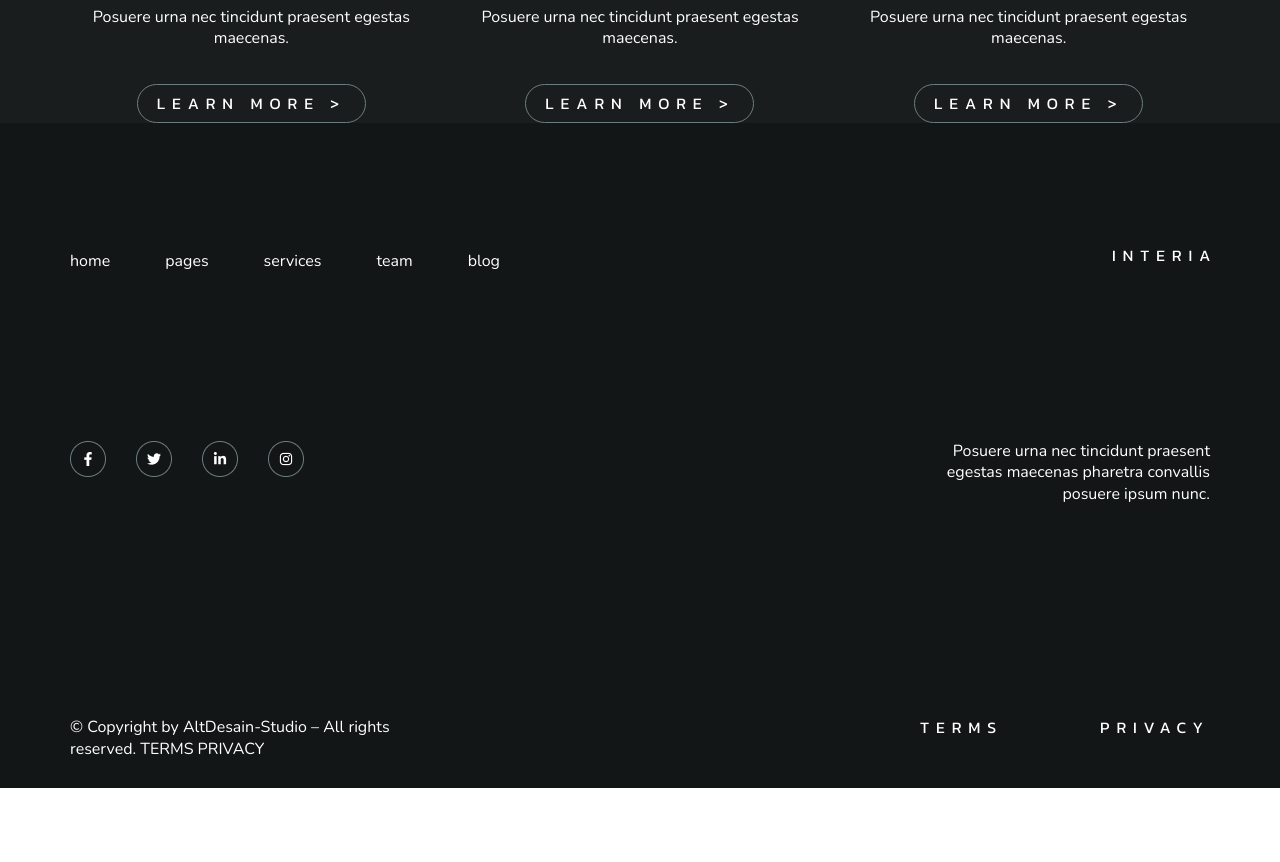
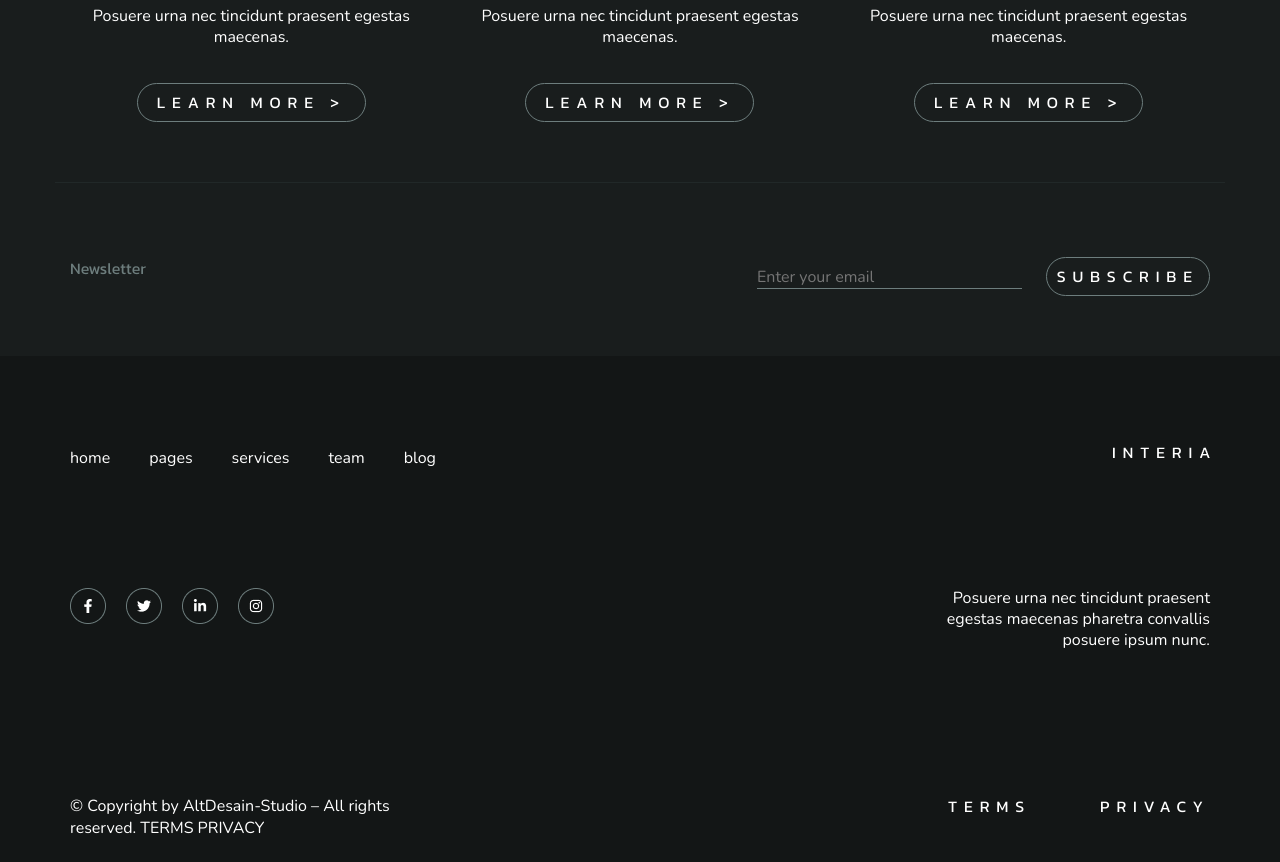
Before and after one commit to MarineKislova/Interia, a plain HTML site: page index.html in a window 1280 px wide. Shown: the part 3920-4782 px from the top of the page. Before the commit the page ends 4708 px from the top, so only its background shows below. Drawn offline with nearby package versions, Linux system fonts and the light colour scheme.

Commit message:
2024/12/16

```diff
--- a/index.html
+++ b/index.html
@@ -267,6 +267,18 @@
             </div>
           </div>
         </div>
+
+        <!-- section 9 -->
+        <div class="section-nine">
+          <div class="section-nine__container">
+            <h3>Newsletter</h3>
+            <form>
+              <input type="email" placeholder="Enter your email" required />
+              <button type="submit">SUBSCRIBE</button>
+            </form>
+          </div>
+        </div>
+
         <!-- footer -->
         <footer class="footer">
           <div class="footer__container">
--- a/scss/blocks/_footer.scss
+++ b/scss/blocks/_footer.scss
@@ -3,22 +3,25 @@
   &__container {
     display: flex;
     flex-direction: column;
+    @include adaptiv-value("padding-top", 127, 36, 0);
   }
 
   &__rowOne {
     display: flex;
     justify-content: space-between;
     background-color: #131616;
-    @include adaptiv-value("padding-top", 127, 0, 0);
-    @include adaptiv-value("padding-bottom", 70, 0, 0);
-    padding-top: 127px;
-    padding-bottom: 70px;
+    @include adaptiv-value("padding-bottom", 70, 36, 0);
+
+    @media (max-width: 768px) {
+      flex-direction: column-reverse;
+      align-items: center;
+    }
   }
 
   &__nav {
     ul {
       display: flex;
-      gap: 55px;
+      @include adaptiv-value("gap", 55, 15, 0);
     }
   }
 
@@ -27,17 +30,23 @@
 
   &__rowTwo {
     display: flex;
-    @include adaptiv-value("padding-top", 97, 0, 0);
-    @include adaptiv-value("padding-bottom", 158, 0, 0);
-    padding-top: 97px;
-    padding-bottom: 158px;
+    @include adaptiv-value("padding-top", 97, 6, 0);
+    @include adaptiv-value("padding-bottom", 158, 36, 0);
+    // padding-top: 97px;
+    // padding-bottom: 158px;
     justify-content: space-between;
+
+    @media (max-width: 768px) {
+      flex-direction: column-reverse;
+      gap: 10px;
+      align-items: center;
+    }
   }
 
   &__social {
     display: flex;
-    @include adaptiv-value("gap", 30, 0, 0);
-    gap: 30px;
+    @include adaptiv-value("gap", 30, 5, 0);
+    // gap: 30px;
     justify-content: space-between;
   }
 
@@ -52,14 +61,21 @@
     align-items: center;
     // gap: 44px;
     justify-content: space-between;
-    @include adaptiv-value("padding-top", 52, 0, 0);
-    @include adaptiv-value("padding-bottom", 49, 0, 0);
-    padding-top: 52px;
-    padding-bottom: 49px;
+    @include adaptiv-value("padding-top", 52, 6, 0);
+    @include adaptiv-value("padding-bottom", 49, 36, 0);
+    // padding-top: 52px;
+    // padding-bottom: 49px;
+
+    @media (max-width: 768px) {
+      flex-direction: column-reverse;
+      gap: 10px;
+      align-items: center;
+    }
   }
 
   &__copyright {
-    width: 383px;
+    @include adaptiv-value("width", 383, 280, 0);
+    // width: 383px;
     height: 22px;
     font-family: "Nunito";
     font-weight: 400;
@@ -71,7 +87,7 @@
 
   &__secure {
     display: inline-flex;
-    @include adaptiv-value("gap", 97, 0, 0);
-    gap: 97px;
+    @include adaptiv-value("gap", 97, 27, 0);
+    // gap: 97px;
   }
 }
--- a/scss/blocks/_sectionEight.scss
+++ b/scss/blocks/_sectionEight.scss
@@ -1,7 +1,9 @@
 .section-eight {
   &__container {
     @include adaptiv-value("padding-top", 100, 35, 0);
+    @include adaptiv-value("padding-bottom", 86, 21, 0);
     text-align: center;
+    border-bottom: 1px solid #212828;
   }
 
   &__row {
--- /dev/null
+++ b/scss/blocks/_sectionNine.scss
@@ -0,0 +1,57 @@
+.section-nine {
+  &__container {
+    @include adaptiv-value("padding-top", 100, 35, 0);
+    @include adaptiv-value("padding-bottom", 86, 21, 0);
+    display: flex;
+    justify-content: space-between;
+
+    @media (max-width: 768px) {
+      flex-direction: column;
+      gap: 24px;
+      align-items: center;
+    }
+
+    form {
+      display: flex;
+      max-width: 582px;
+      gap: 24px;
+
+      @media (max-width: 475px) {
+        flex-direction: column;
+      }
+    }
+
+    input {
+      width: 100%;
+
+      &::placeholder {
+        border-bottom: 1px solid #6d7d7d;
+        font-family: "Nunito";
+        font-weight: 400;
+        font-size: 16px;
+        line-height: 22px;
+      }
+
+      &:focus,
+      :focus-visible,
+      :focus-within {
+        outline: none;
+        border-bottom: 1px solid #6d7d7d;
+        color: #cbeded;
+        font-weight: 700;
+        background-color: rgb(25, 29, 29);
+
+        &::placeholder {
+          border: none;
+          background-color: rgb(25, 29, 29);
+        }
+      }
+    }
+
+    button {
+      padding-left: 10px;
+      padding-right: 10px;
+      text-align: center;
+    }
+  }
+}
--- a/scss/blocks/_sectionSix.scss
+++ b/scss/blocks/_sectionSix.scss
@@ -45,7 +45,7 @@
   &__landscape {
     display: flex;
     justify-content: space-between;
-    border-bottom: 1px solid #212828;
+
     @include adaptiv-value("padding-top", 47, 17, 0);
     @include adaptiv-value("padding-bottom", 47, 17, 0);
 
--- a/scss/style.scss
+++ b/scss/style.scss
@@ -155,3 +155,4 @@ button {
 @import "blocks/sectionSix";
 @import "blocks/sectionSeven";
 @import "blocks/sectionEight";
+@import "blocks/sectionNine";
```
Also changed, not shown: css/style.css, 1 other file.
